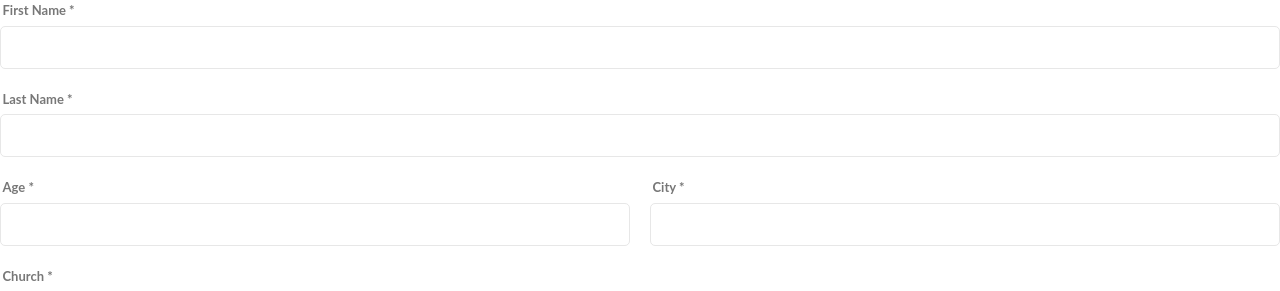
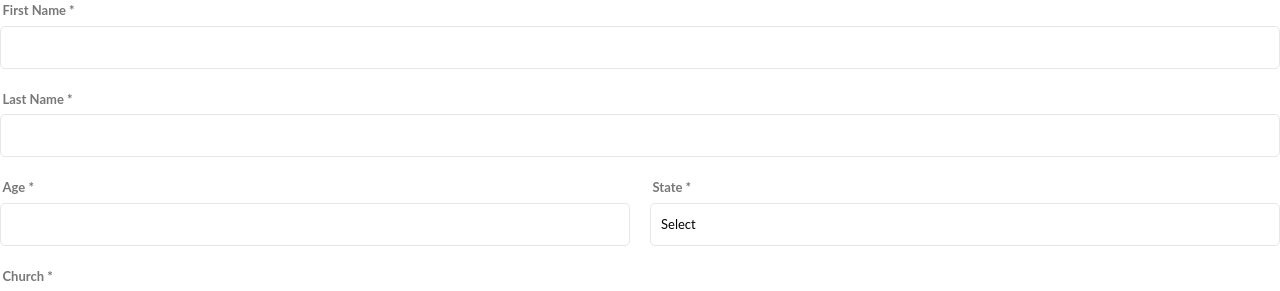
Before and after one commit to passion-for-christ/choir, a Next.js app in the folder client/: page /applications/components/conference-choir-registration in a window 1280 px wide. Shown: the top 291 px of the page. Built offline with nearby package versions, Linux system fonts and the light colour scheme.

Commit message:
Update Form
Updat

```diff
--- a/client/pages/applications/components/conference-choir-registration.js
+++ b/client/pages/applications/components/conference-choir-registration.js
@@ -63,12 +63,17 @@ const Registration = () => {
                     />
 
                     <Input id='city'
-                        element='input' type='text'
-                        label='City *'
+                        element='select' type='input'
+                        label='State *'
                         validators={[VALIDATOR_REQUIRE()]}
                         onInput={inputHandler}
                         initialValidity={false}
-                    />
+                    >
+                        <option value='' disabled defaultValue>Select</option>
+                        <option value='California'>California</option>
+                        <option value='Oregon'>Oregon</option>
+                        <option value='Washington'>Washington</option>
+                    </Input>
                 </div>
 
                 <div className='form-row form-row-flex-1'>
--- a/client/utils/hooks/FormHooks/submit.hook.js
+++ b/client/utils/hooks/FormHooks/submit.hook.js
@@ -20,6 +20,8 @@ export const useSubmitHook = () => {
             voiceType: formState.inputs.voiceType.value,
         };
 
+        console.log('URL: ', process.env.BACKEND_URL);
+
         try {
             if (entry) {
                 await sendRequest(process.env.BACKEND_URL + '/sign-up/' + entry._id, 'PATCH', JSON.stringify(formData), {
```
Also changed, not shown: 1 other file (tests, documents, lock files or other folders).
